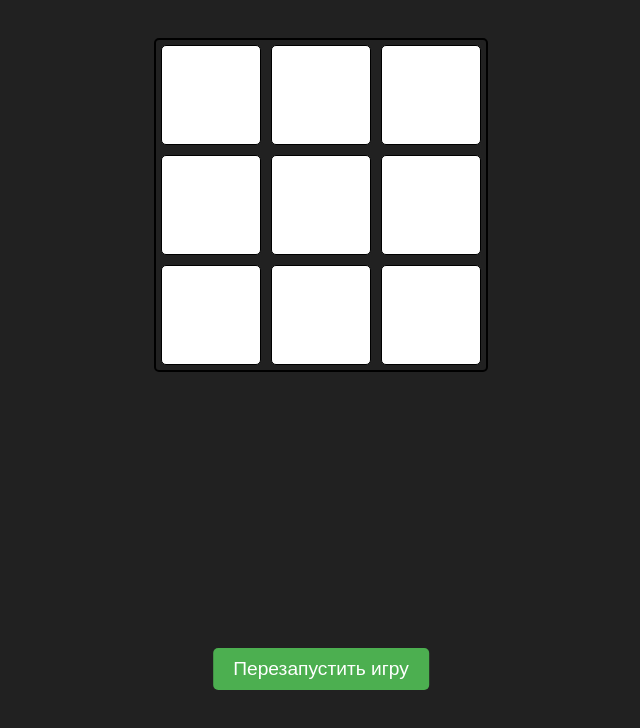
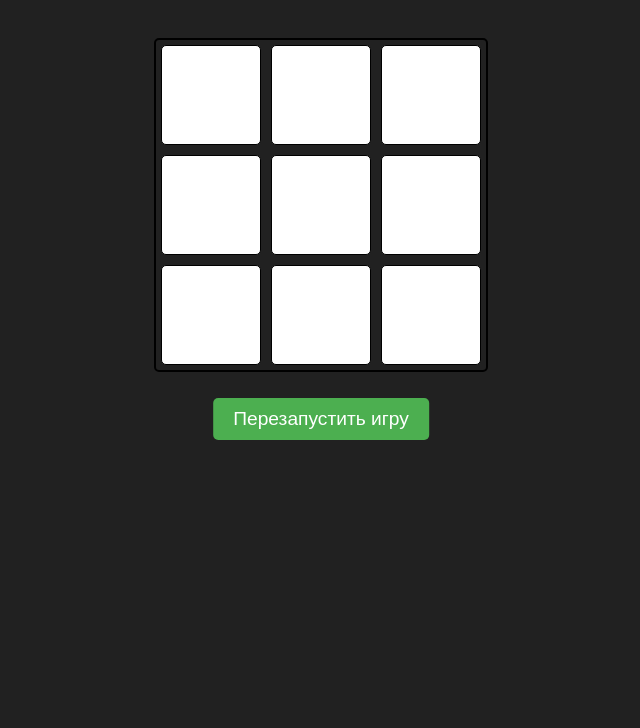
Before and after one commit to GHOST909990/tic-tac-toe, a plain HTML site: page index.html in a window 1280 px wide. Shown: the part 60-788 px from the top of the page, without its empty margins (319-959 px from the left). Drawn offline with Linux system fonts and the light colour scheme.

Commit message:
index.css

```diff
--- a/index.css
+++ b/index.css
@@ -54,7 +54,7 @@ button:disabled {
   border: none;
   border-radius: 5px;
   position: fixed;
-  bottom: 50px;
+  bottom: 300px;
   left: 50%;
   transform: translateX(-50%);
 }
```
